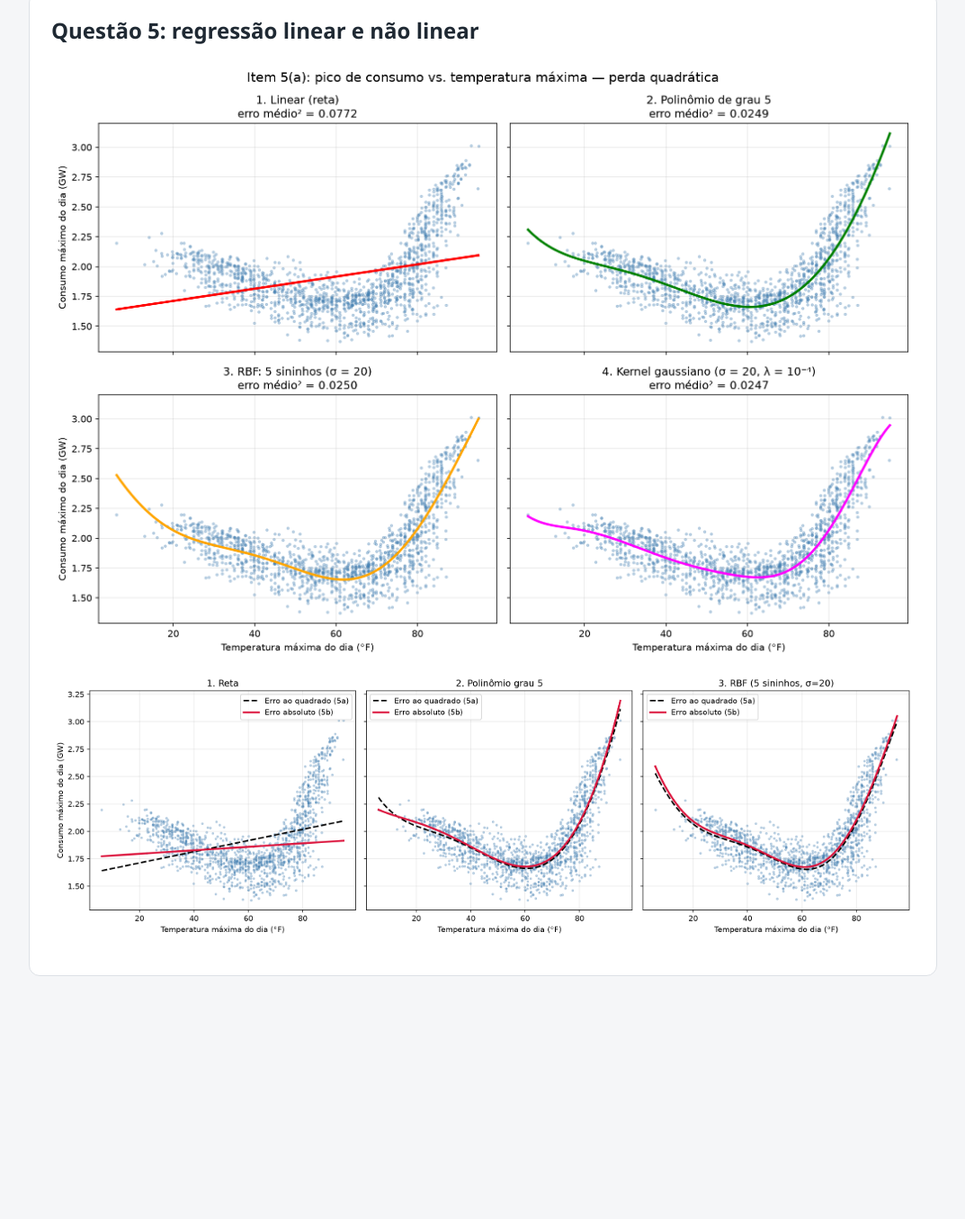
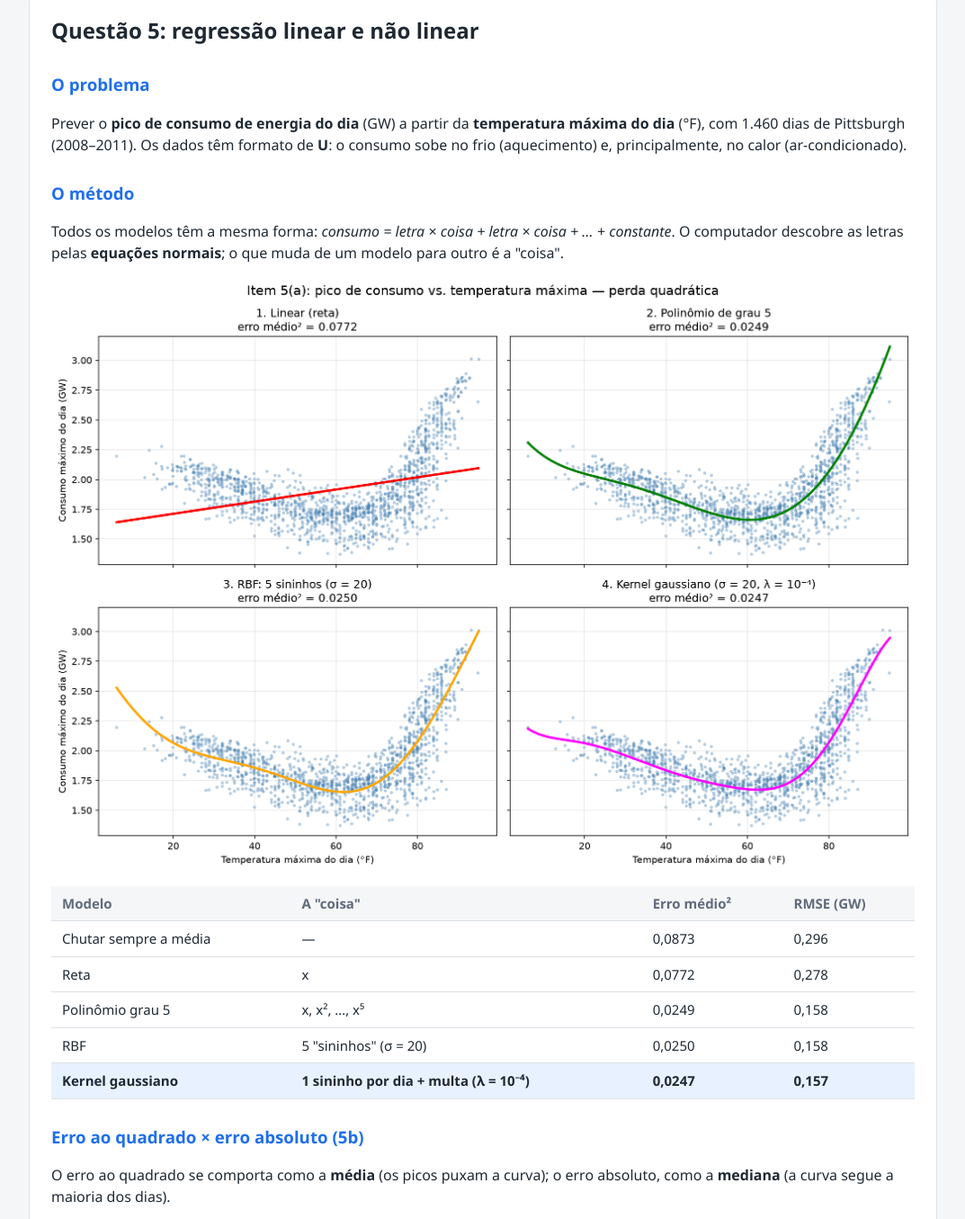
Before and after one commit to saidguimaraes12/mestrado-tesme, a plain HTML site: page apresentacao/index.html in a window 1280 px wide. Shown: the part 217-1572 px from the top of the page at 90% size, without its empty margins (103-1176 px from the left). Before the commit the page ends 1334 px from the top, so only its background shows below. Drawn offline with Linux system fonts and the light colour scheme.

Commit message:
Adiciona textos e tabela da questão 5

```diff
--- a/apresentacao/index.html
+++ b/apresentacao/index.html
@@ -18,8 +18,50 @@
 
   <section class="painel" id="q5">
     <h2>Questão 5: regressão linear e não linear</h2>
-    <img src="../figuras/item5a_quatro_modelos.png" alt="Os quatro modelos da questão 5" width="800">
-    <img src="../figuras/item5b_absoluto_vs_quadrado.png" alt="Erro absoluto versus quadrado" width="800">
+
+    <h3>O problema</h3>
+    <p>
+      Prever o <strong>pico de consumo de energia do dia</strong> (GW) a partir da
+      <strong>temperatura máxima do dia</strong> (°F), com 1.460 dias de Pittsburgh (2008–2011).
+      Os dados têm formato de <strong>U</strong>: o consumo sobe no frio (aquecimento) e,
+      principalmente, no calor (ar-condicionado).
+    </p>
+
+    <h3>O método</h3>
+    <p>
+      Todos os modelos têm a mesma forma: <em>consumo = letra × coisa + letra × coisa + … + constante</em>.
+      O computador descobre as letras pelas <strong>equações normais</strong>; o que muda de um modelo
+      para outro é a "coisa".
+    </p>
+
+    <img src="../figuras/item5a_quatro_modelos.png" alt="Os quatro modelos da questão 5">
+
+    <table>
+      <thead>
+        <tr><th>Modelo</th><th>A "coisa"</th><th>Erro médio²</th><th>RMSE (GW)</th></tr>
+      </thead>
+      <tbody>
+        <tr><td>Chutar sempre a média</td><td>—</td><td>0,0873</td><td>0,296</td></tr>
+        <tr><td>Reta</td><td>x</td><td>0,0772</td><td>0,278</td></tr>
+        <tr><td>Polinômio grau 5</td><td>x, x², …, x⁵</td><td>0,0249</td><td>0,158</td></tr>
+        <tr><td>RBF</td><td>5 "sininhos" (σ = 20)</td><td>0,0250</td><td>0,158</td></tr>
+        <tr class="melhor"><td>Kernel gaussiano</td><td>1 sininho por dia + multa (λ = 10⁻⁴)</td><td>0,0247</td><td>0,157</td></tr>
+      </tbody>
+    </table>
+
+    <h3>Erro ao quadrado × erro absoluto (5b)</h3>
+    <p>
+      O erro ao quadrado se comporta como a <strong>média</strong> (os picos puxam a curva);
+      o erro absoluto, como a <strong>mediana</strong> (a curva segue a maioria dos dias).
+    </p>
+    <img src="../figuras/item5b_absoluto_vs_quadrado.png" alt="Erro absoluto versus quadrado">
+
+    <h3>Conclusões</h3>
+    <ul>
+      <li>A reta não dobra: ganha quase nada de "chutar a média".</li>
+      <li>Os três modelos não lineares empatam (erro típico de ~0,16 GW) e só diferem nas pontas.</li>
+      <li>Complexidade demais leva ao <em>overfitting</em>; a regularização (λ) funciona como freio.</li>
+    </ul>
   </section>
 
   <section class="painel" id="q6" hidden>
--- a/apresentacao/style.css
+++ b/apresentacao/style.css
@@ -82,3 +82,35 @@ nav {
   height: auto;
   margin: 16px 0;
 }
+
+/* ---------- Textos dentro das seções ---------- */
+.painel h3 {
+  margin-top: 28px;
+  margin-bottom: 8px;
+  color: var(--destaque);
+}
+
+/* ---------- Tabelas ---------- */
+table {
+  width: 100%;
+  border-collapse: collapse;   /* junta as bordas das células numa linha só */
+  margin: 16px 0;
+  font-size: 15px;
+}
+
+th, td {
+  text-align: left;
+  padding: 8px 12px;
+  border-bottom: 1px solid var(--borda);
+}
+
+th {
+  background: var(--fundo);
+  color: var(--texto-suave);
+}
+
+/* A linha do melhor modelo fica destacada */
+tr.melhor {
+  background: #e8f1ff;
+  font-weight: 600;
+}
```
